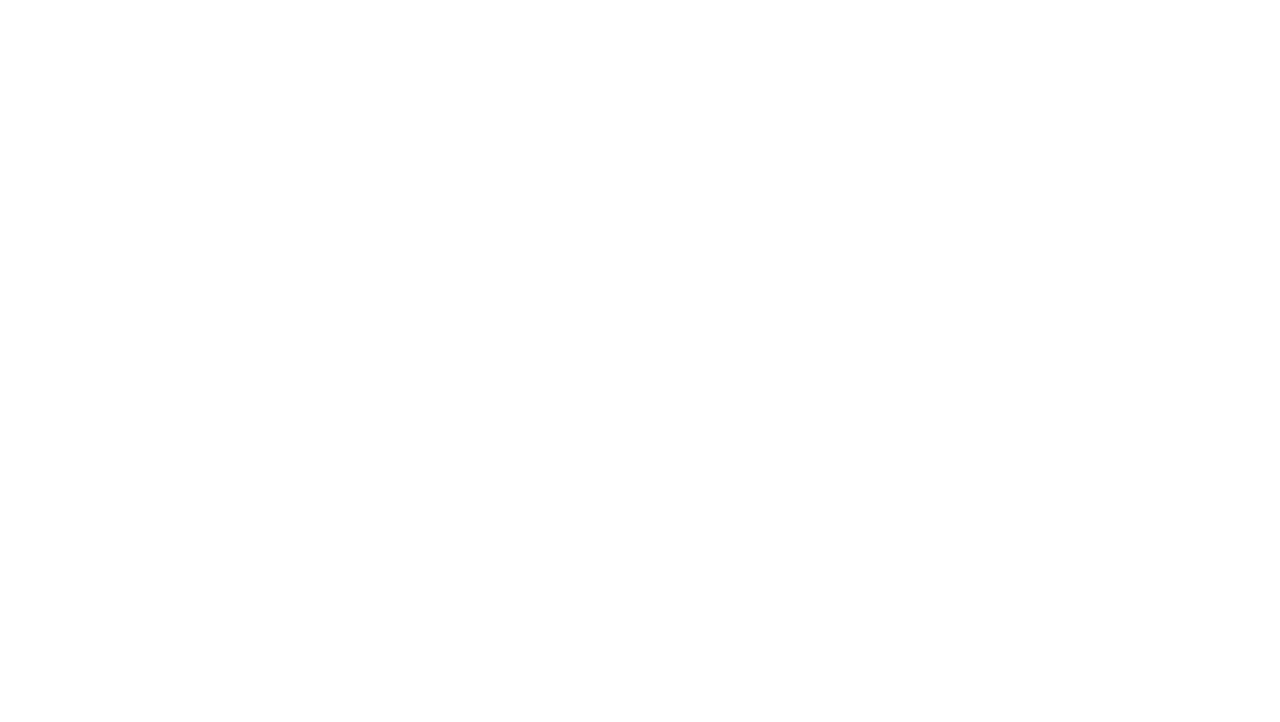
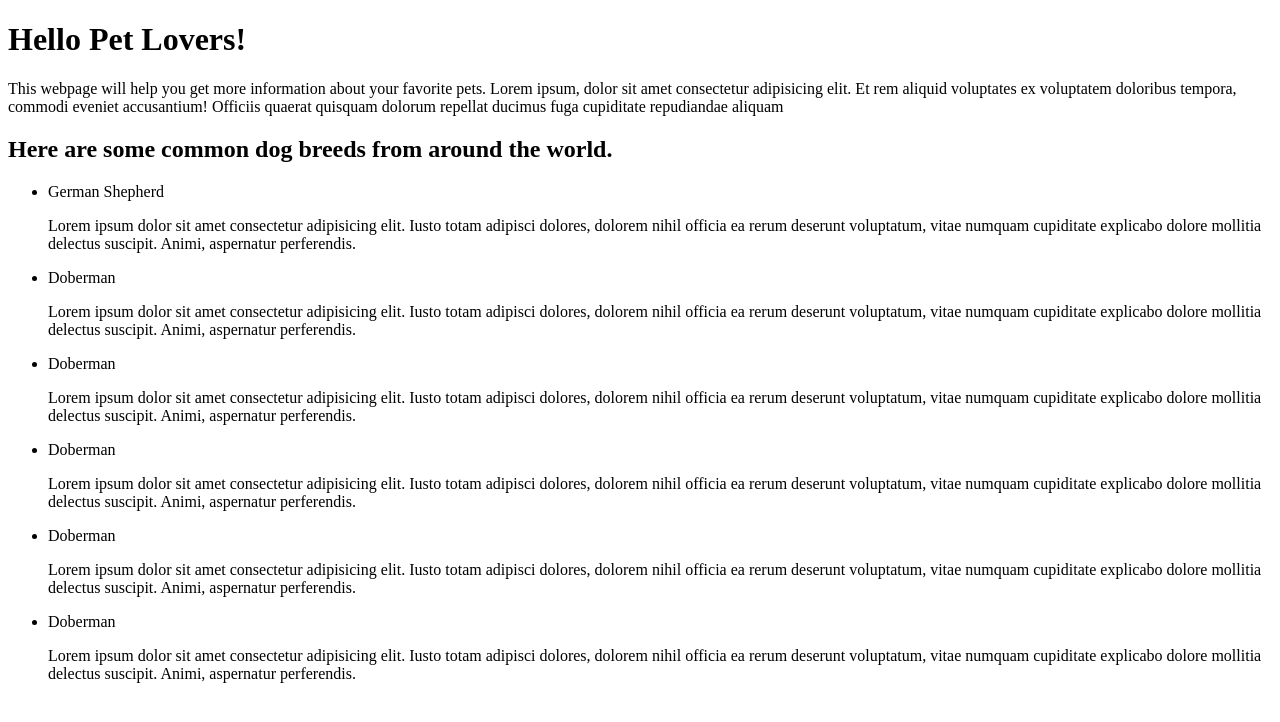
Before and after one commit to Shemkiiru1/pets, a plain HTML site: page index.html in a window 1280 px wide. Drawn offline with Linux system fonts and the light colour scheme.

Commit message:
added list of dogs

```diff
--- a/index.html
+++ b/index.html
@@ -7,6 +7,50 @@
     <title>Pet Website</title>
 </head>
 <body>
+    <h1>Hello Pet Lovers!</h1>
+    <p>This webpage will help you get more information about your favorite pets.
+        Lorem ipsum, dolor sit amet consectetur adipisicing elit.
+        Et rem aliquid voluptates ex voluptatem doloribus tempora, commodi eveniet accusantium!
+        Officiis quaerat quisquam dolorum repellat ducimus fuga cupiditate repudiandae aliquam</p>
 
+        <h2>Here are some common dog breeds from around the world.</h2>
+        <ul>
+            <li>German Shepherd</li>
+            <p>Lorem ipsum dolor sit amet consectetur adipisicing elit.
+                Iusto totam adipisci dolores, dolorem nihil officia ea rerum deserunt voluptatum,
+                vitae numquam cupiditate explicabo dolore mollitia delectus suscipit. Animi,
+                aspernatur perferendis.</p>
+
+                <li>Doberman</li>
+                <p>Lorem ipsum dolor sit amet consectetur adipisicing elit.
+                    Iusto totam adipisci dolores, dolorem nihil officia ea rerum deserunt voluptatum,
+                    vitae numquam cupiditate explicabo dolore mollitia delectus suscipit. Animi,
+                    aspernatur perferendis.</p>
+
+                    <li>Doberman</li>
+                <p>Lorem ipsum dolor sit amet consectetur adipisicing elit.
+                    Iusto totam adipisci dolores, dolorem nihil officia ea rerum deserunt voluptatum,
+                    vitae numquam cupiditate explicabo dolore mollitia delectus suscipit. Animi,
+                    aspernatur perferendis.</p>
+
+                    <li>Doberman</li>
+                <p>Lorem ipsum dolor sit amet consectetur adipisicing elit.
+                    Iusto totam adipisci dolores, dolorem nihil officia ea rerum deserunt voluptatum,
+                    vitae numquam cupiditate explicabo dolore mollitia delectus suscipit. Animi,
+                    aspernatur perferendis.</p>
+
+                    <li>Doberman</li>
+                <p>Lorem ipsum dolor sit amet consectetur adipisicing elit.
+                    Iusto totam adipisci dolores, dolorem nihil officia ea rerum deserunt voluptatum,
+                    vitae numquam cupiditate explicabo dolore mollitia delectus suscipit. Animi,
+                    aspernatur perferendis.</p>
+
+                    <li>Doberman</li>
+                <p>Lorem ipsum dolor sit amet consectetur adipisicing elit.
+                    Iusto totam adipisci dolores, dolorem nihil officia ea rerum deserunt voluptatum,
+                    vitae numquam cupiditate explicabo dolore mollitia delectus suscipit. Animi,
+                    aspernatur perferendis.</p>
+
+        </ul>
 </body>
 </html>
```
